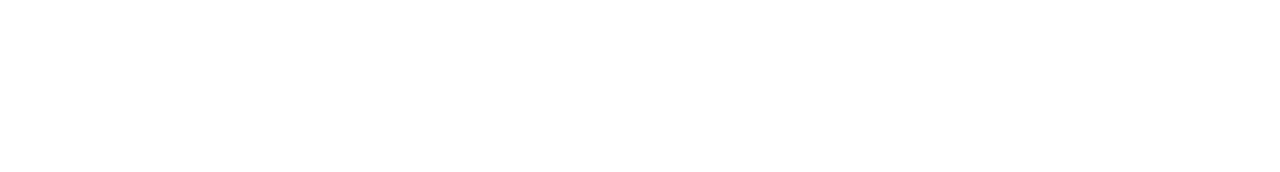
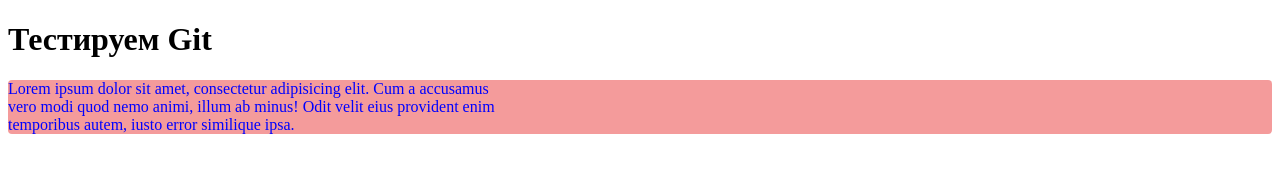
Before and after one commit to IAMMEMIAL/test1, a plain HTML site: page index.html in a window 1280 px wide. Drawn offline with Linux system fonts and the light colour scheme.

Commit message:
Украсили страницу

```diff
--- /dev/null
+++ b/css/1.css
@@ -0,0 +1,7 @@
+.lor{
+    display: grid;
+    grid-template-columns: 500px;
+    border-radius: 4px;
+    background: #f49b9b;
+    color: blue;
+}
--- a/index.html
+++ b/index.html
@@ -4,8 +4,10 @@
     <meta charset="UTF-8">
     <meta name="viewport" content="width=device-width, initial-scale=1.0">
     <title>Document</title>
+    <link rel="stylesheet" href="/css/1.css">
 </head>
 <body>
-
+<h1> Тестируем Git</h1>
+<p class="lor">Lorem ipsum dolor sit amet, consectetur adipisicing elit. Cum a accusamus vero modi quod nemo animi, illum ab minus! Odit velit eius provident enim temporibus autem, iusto error similique ipsa.</p>
 </body>
 </html>
```
